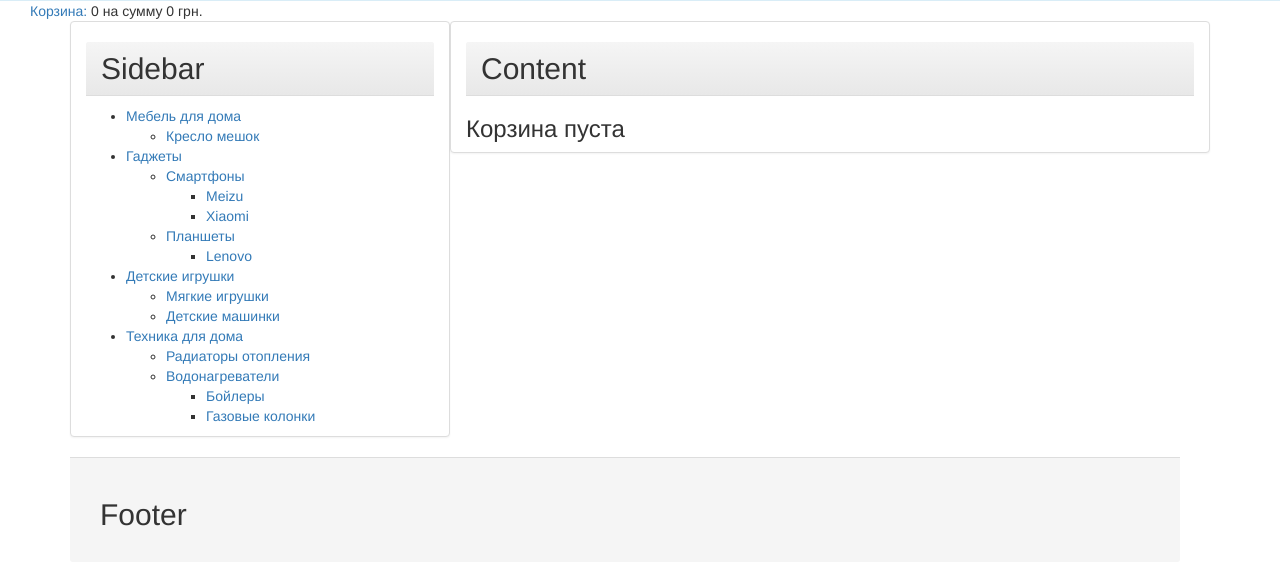
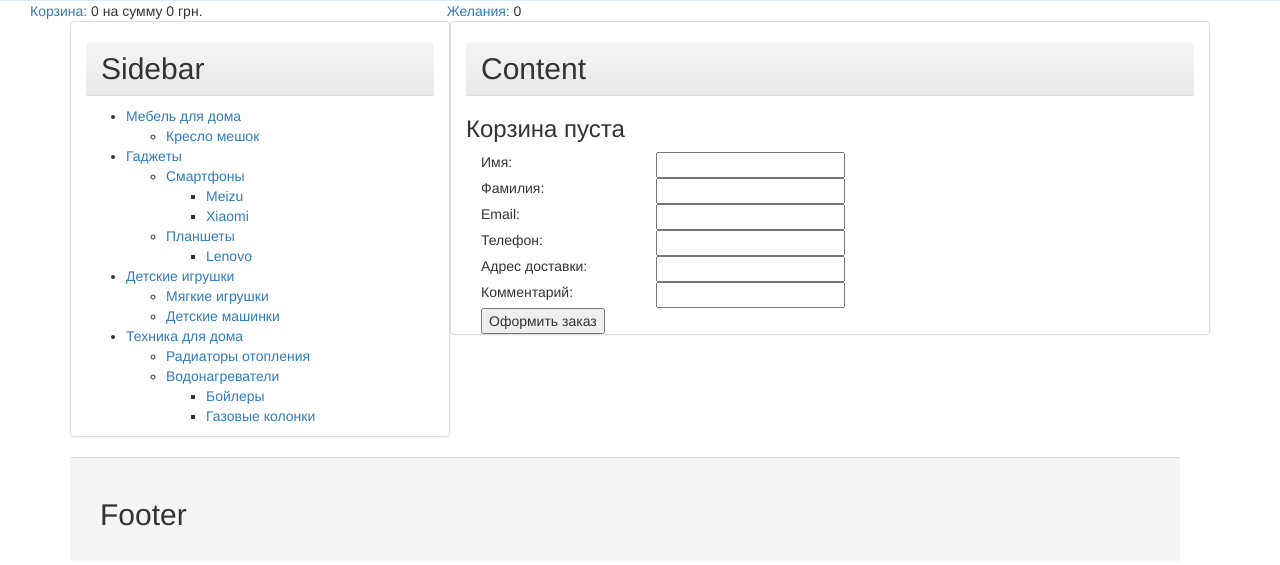
Before and after one commit to KrivomazViacheslav/imt, a PHP site: page /?r=cart in a window 1280 px wide. Shown: the top 565 px of the page. Run offline with PHP 8.4, Linux system fonts and the light colour scheme.

Commit message:
Doing homework

```diff
--- a/cms/html/cart.php
+++ b/cms/html/cart.php
@@ -28,3 +28,57 @@
 <?php else: ?>
     <h3>Корзина пуста</h3>
 <?php endif;?>
+
+<div class="row">
+    <div class="col-lg-6">
+        <form method="post">
+
+            <div class="col-lg-6">
+                <lebel>Имя:</lebel>
+            </div>
+             <div class="col-lg-6">
+                <input type="text" name="name">
+            </div>
+
+            <div class="col-lg-6">
+                <lebel>Фамилия:</lebel>
+            </div>
+            <div class="col-lg-6">
+                <input type="text" name="surname">
+            </div>
+
+            <div class="col-lg-6">
+                <lebel>Email:</lebel>
+            </div>
+            <div class="col-lg-6">
+                <input type="text" name="email">
+            </div>
+
+            <div class="col-lg-6">
+                <lebel>Телефон:</lebel>
+            </div>
+            <div class="col-lg-6">
+                <input type="text" name="phone">
+            </div>
+
+            <div class="col-lg-6">
+                <lebel>Адрес доставки:</lebel>
+            </div>
+            <div class="col-lg-6">
+                <input type="text" name="address">
+            </div>
+
+            <div class="col-lg-6">
+                <lebel>Комментарий:</lebel>
+            </div>
+            <div class="col-lg-6">
+                <input type="text" name="comment">
+            </div>
+
+            <div class="col-lg-12">
+                <input type="submit" name="order" value="Оформить заказ">
+            </div>
+
+        </form>
+    </div>
+</div>
--- a/cms/html/content.php
+++ b/cms/html/content.php
@@ -16,6 +16,9 @@ if(isset($_GET['r'])) {
         case 'cart':
             require_once 'cart.php';
             break;
+        case 'wishes':
+            require_once 'wishes.php';
+            break;
         default:
             require_once 'products.php';
             break;
--- a/cms/html/functions.php
+++ b/cms/html/functions.php
@@ -16,7 +16,23 @@ if(isset($_POST['amount']) && isset($_POST['id'])) {
     $cart[$product_id] = $amount;
     setcookie('cart',serialize($cart),time()+(60*60*24*30),'/');
 
-    header('Location: http://imt/cms/index.php?r=thanks');
+    //header('Location: http://imt/cms/index.php?r=thanks');
+    $path = '?r='.$_POST['r'].'&id='.$_POST['id'];
+    header("Location: $path");
+}
+
+if(isset($_POST['wishes']) && isset($_POST['id'])) {
+    $wishes = array();
+    $product_id = trim(strip_tags($_POST['id']));
+    $amount = 1;
+    if(isset($_COOKIE['wishes'])) {
+        $wishes = unserialize($_COOKIE['wishes']);
+    }
+    $wishes[$product_id] = $amount;
+    setcookie('wishes',serialize($wishes),time()+(60*60*24*30),'/');
+
+    $path = '?r='.$_POST['r'].'&id='.$_POST['id'];
+    header("Location: $path");
 }
 
 ini_set('display_errors',true);
@@ -25,6 +41,38 @@ error_reporting(E_ALL);
 require_once 'data/menu.php';
 require_once 'data/categories.php';
 require_once 'data/products.php';
+
+if(isset($_POST['order']) && $_POST['order']) {
+
+    $name    = $_POST['name'];
+    $surname = $_POST['surname'];
+    $email   = $_POST['email'];
+    $phone   = $_POST['phone'];
+    $address = $_POST['address'];
+    $comment = $_POST['comment'];
+
+    $file = fopen('orders.txt', 'a+');
+    fwrite($file, "~~~~~~~~~~~~~~~~~~~~~~~~~~~~~~~~~~~~~~~~~~~~~~~~~~~~~\r\n".
+        'Имя: '.$name."\r\n".
+        'Фамилия: '.$surname."\r\n".
+        'Email: '.$email."\r\n".
+        'Телефон: '.$phone."\r\n".
+        'Адрес доставки: '.$address."\r\n".
+        'Комментарий: '.$comment."\r\n".
+        'Список товаров:'."\r\n");
+    $cart= getCart($products);
+    $cnt = 0;
+    foreach ($cart->items as $item) {
+        $cnt += 1;
+        fwrite($file, $cnt.'. '.$item->name.' - '.$item->amount.' шт - '.$item->variant->price." грн\r\n");
+    }
+    fclose($file);
+
+    setcookie('cart','',time()-(60*60),'/');
+    $path = '?r=cart';
+    header("Location: $path");
+
+}
 
 /*Построение дерева категорий*/
 function makeTree($categories,$parent_id=0) {
@@ -120,3 +168,20 @@ function getCart($products) {
     $cart->total_amount = $total_amount;
     return $cart;
 }
+/*~~~~~~~~~~~~~~~~~~~~~~~~~~~~~~~~~~~~~~~~~~~*/
+function getWishes($products) {
+    $wishes_products = array();
+    $total_amount = 0;
+    $wishes = new stdClass();
+    if(isset($_COOKIE['wishes'])) {
+        $ids = unserialize($_COOKIE['wishes']);
+        foreach ($ids as $id=>$amount) {
+            $wishes_products[$id] = getProduct($products,$id);
+            $wishes_products[$id]->amount = $amount;
+            $total_amount += $amount;
+        }
+        $wishes->items = $wishes_products;
+    }
+    $wishes->total_amount = $total_amount;
+    return $wishes;
+}
--- a/cms/index.php
+++ b/cms/index.php
@@ -1,5 +1,6 @@
 <?php require_once 'html/functions.php' ?>
-<?php $cart = getCart($products) ?>
+<?php $cart= getCart($products) ?>
+<?php $wishes = getWishes($products) ?>
 <!DOCTYPE HTML>
 <html>
 <head>
@@ -18,6 +19,9 @@
         <div class="col-lg-4">
             <a href="?r=cart">Корзина:</a> <?php echo $cart->total_amount;?>
             на сумму <?php echo $cart->total_price;?> грн.
+        </div>
+        <div class="col-lg-4">
+            <a href="?r=wishes">Желания:</a> <?php echo $wishes->total_amount;?>
         </div>
     </div>
     <div class="row">
```
Also changed, not shown: cms/html/product.php (+8 -0 lines), cms/html/wishes.php (added, +18 -0 lines), cms/files/images/product.jpg (added).
